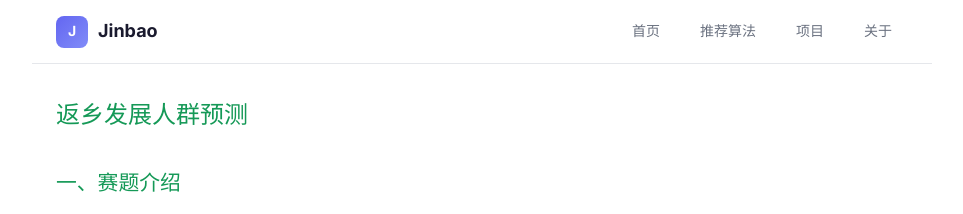
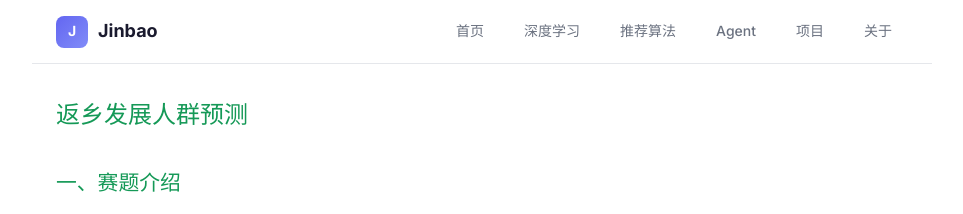
Before and after one commit to JinbaoSite/jinbaosite.github.io, a Jekyll site: the page built from 581.md, in a window 1280 px wide. Shown: the top 214 px of the page, without its empty margins (158-1121 px from the left). Built offline with Jekyll 4.4.1, drawn with Linux system fonts in a browser that asks for light colours; our own code applies the rules of GitHub Pages for plain Markdown files.

Commit message:
Update _config.yml

```diff
--- a/_config.yml
+++ b/_config.yml
@@ -6,8 +6,12 @@ email: jinbaosite@163.com
 menus:
   - title: 首页
     url: /
+  - title: 深度学习
+    url: /dl
   - title: 推荐算法
     url: /recsys
+  - title: Agent
+    url: /agent
   - title: 项目
     url: /projects
   - title: 关于
```
